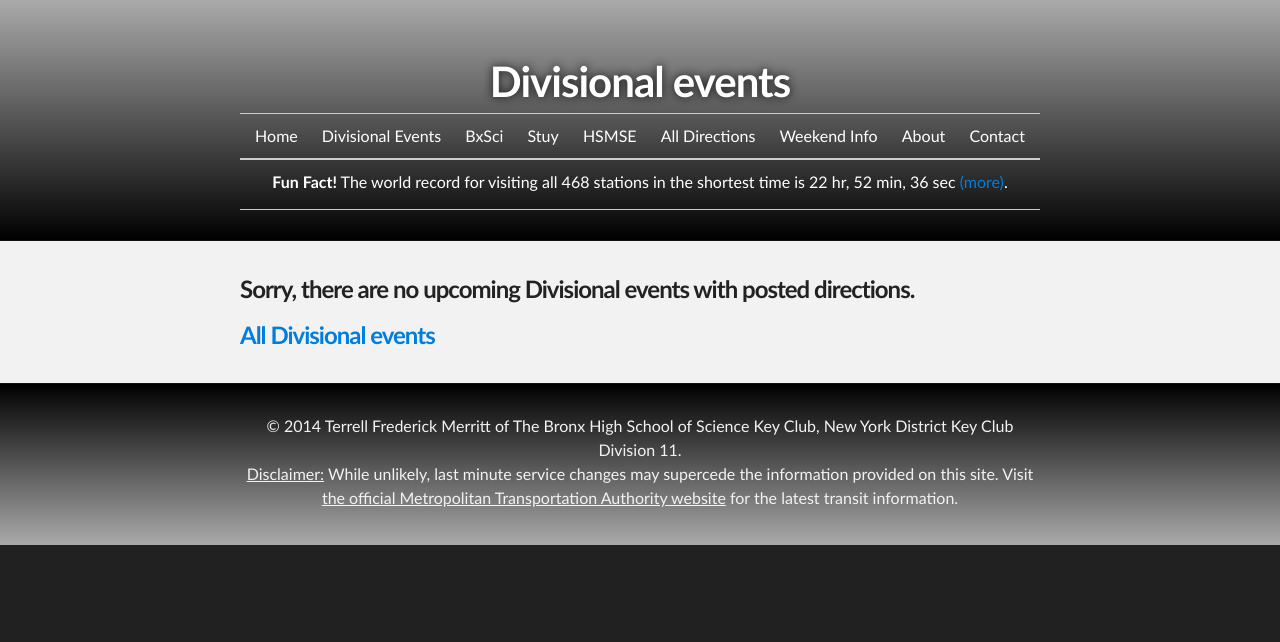
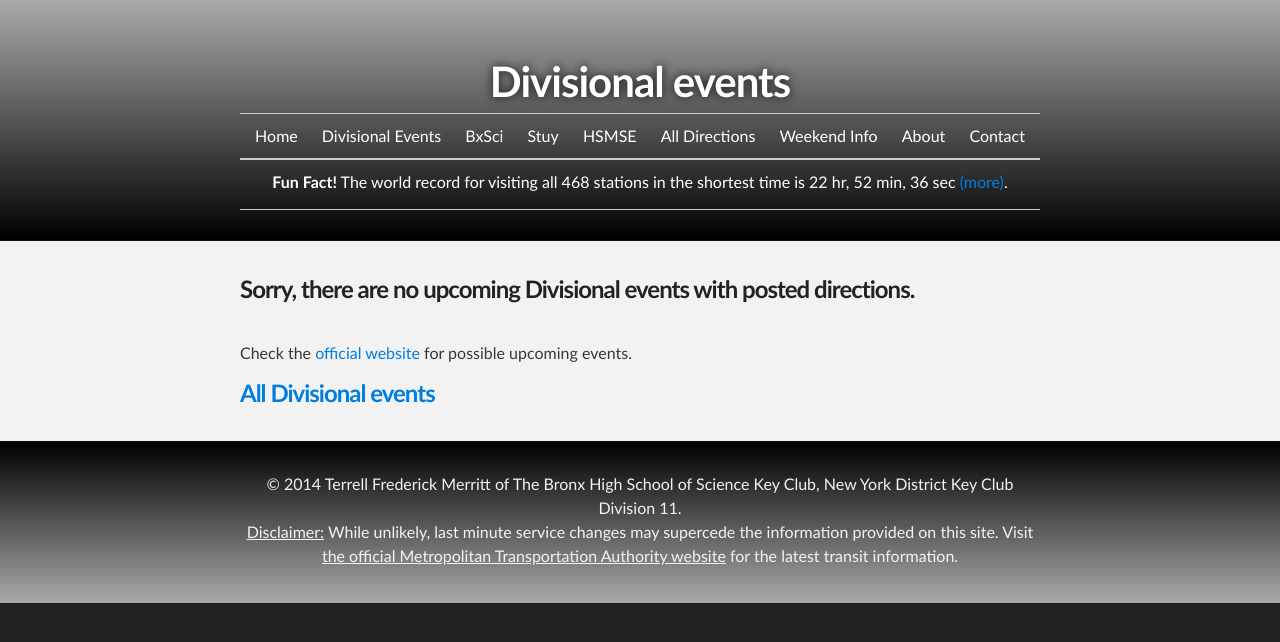
Before and after one commit to d11directions/d11directions.github.io, a Jekyll site: the page built from d11/index.html, in a window 1280 px wide. Shown: the top 642 px of the page. Built offline with Jekyll 4.4.1, drawn with Linux system fonts in a browser that asks for light colours.

Commit message:
Update d11 index to link to website if no events

```diff
--- a/d11/index.html
+++ b/d11/index.html
@@ -18,7 +18,8 @@ title: Divisional events
   </p>
   {% endfor %}
   {% else %}
-  <h3>Sorry, there are no upcoming {{ page.title }} with posted directions.</h3>
+  <h3>Sorry, there are no upcoming {{ page.title }} with posted directions.</h3><br>
+  Check the <a href="http://nydkc11.org/">official website</a> for possible upcoming events.
   {% endif %}
   <h3><a href="/d11/events/">All Divisional events</a>
   </section>
```
